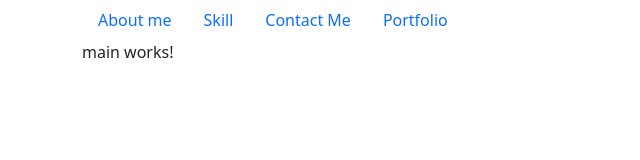
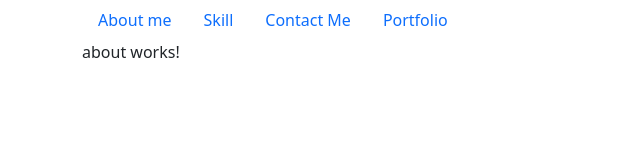
Before and after one commit to kritdev/angular_lab, an Angular app: page /about in a window 1280 px wide. Shown: the top 160 px of the page, without its empty margins (0-640 px from the left). Built offline with nearby package versions, Linux system fonts and the light colour scheme.

Commit message:
create AppRouteModule

```diff
--- a/src/app/app.module.ts
+++ b/src/app/app.module.ts
@@ -8,6 +8,7 @@ import { AboutComponent } from './page/about/about.component';
 import { SkillComponent } from './page/skill/skill.component';
 import { ContactComponent } from './page/contact/contact.component';
 import { PortfolioComponent } from './page/portfolio/portfolio.component';
+import { AppRouteModule } from './app-route/app-route.module';
 
 @NgModule({
   declarations: [
@@ -20,7 +21,8 @@ import { PortfolioComponent } from './page/portfolio/portfolio.component';
     PortfolioComponent
   ],
   imports: [
-    BrowserModule
+    BrowserModule,
+    AppRouteModule
   ],
   providers: [],
   bootstrap: [AppComponent]
--- a/src/app/layout/main/main.component.html
+++ b/src/app/layout/main/main.component.html
@@ -1 +1 @@
-<p>main works!</p>
+<router-outlet></router-outlet>
```
Also changed, not shown: src/app/app-route/app-route.module.ts (added, +41 -0 lines).
